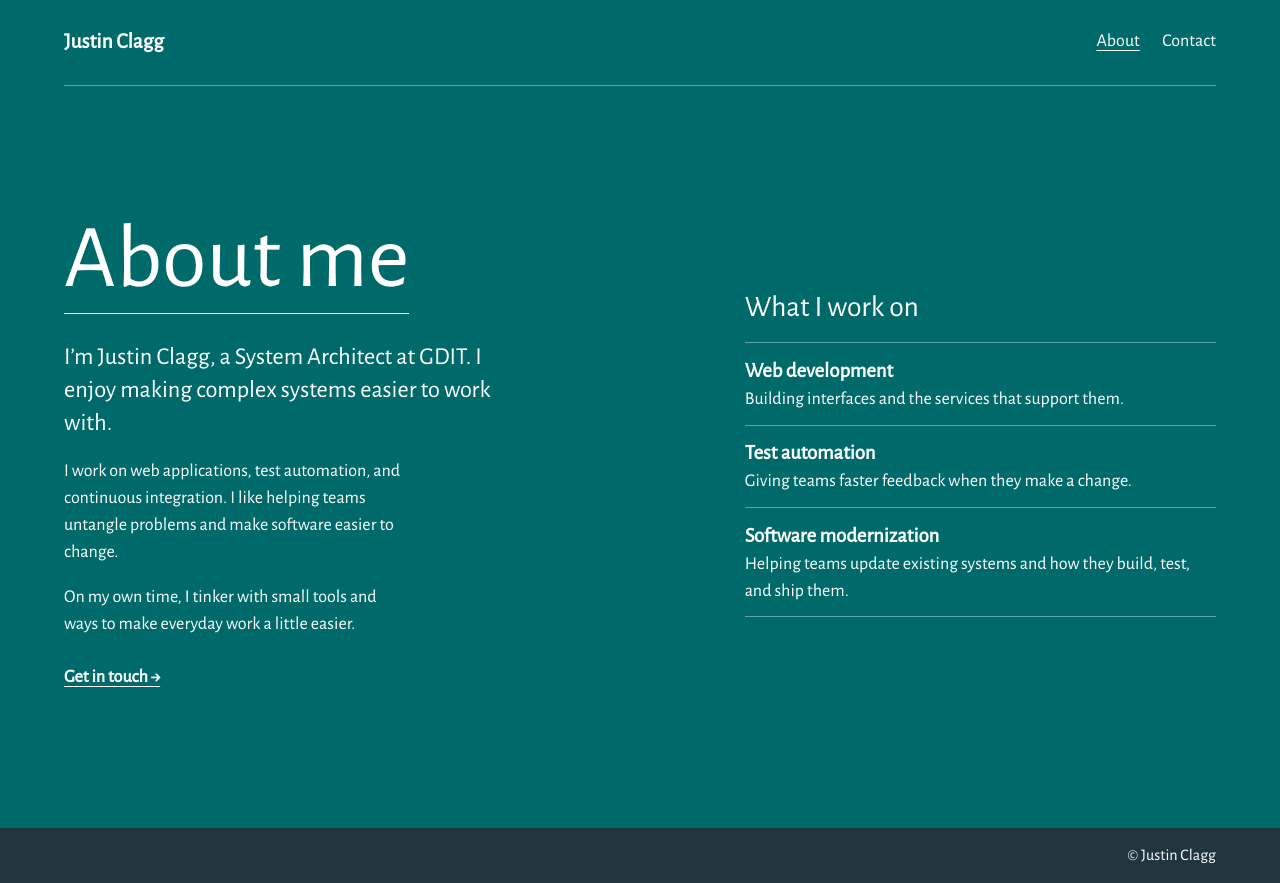
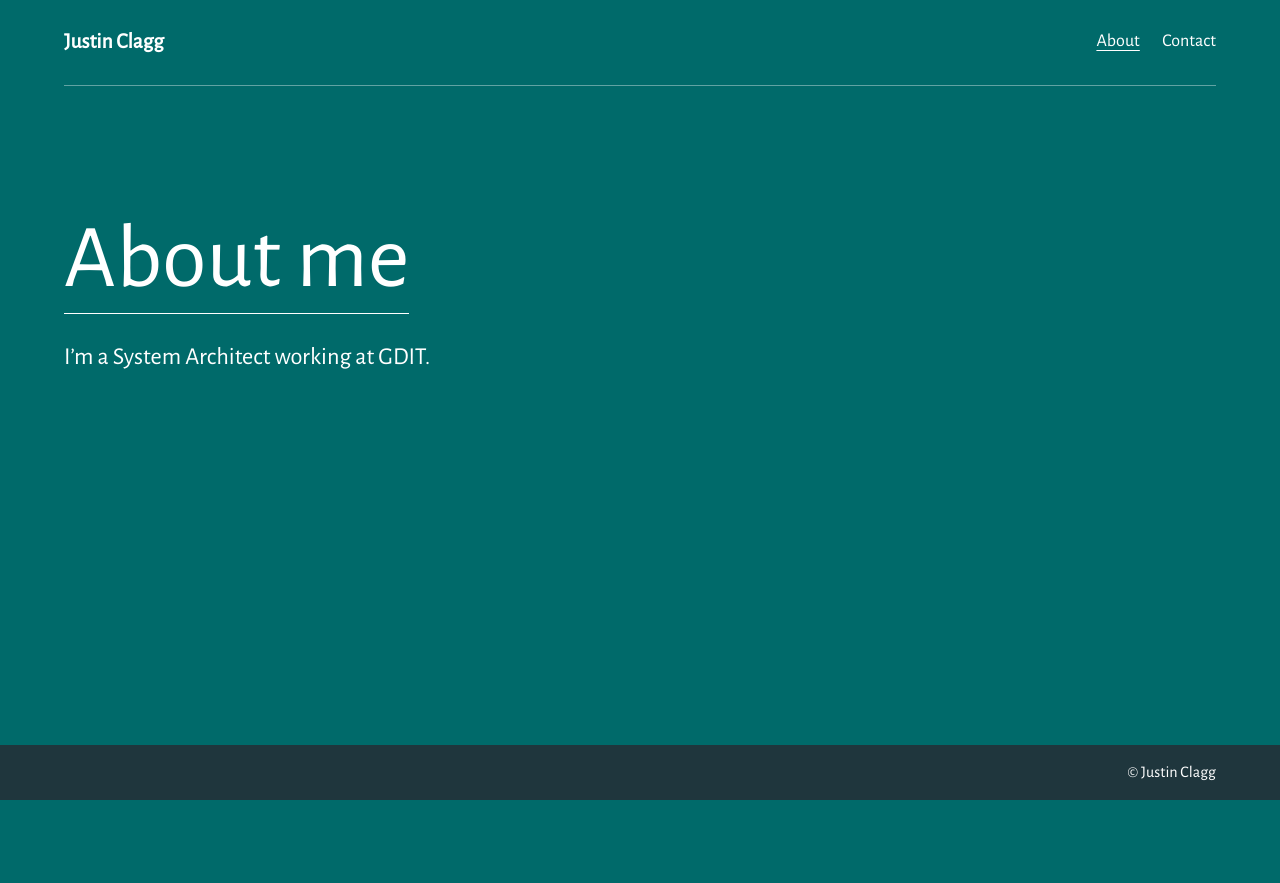
Before and after one commit to justinclagg/justinclagg.github.io, an Angular app: page / in a window 1280 px wide. After the commit the page ends 800 px from the top, so only its background shows below. Built offline with nearby package versions, Linux system fonts and the light colour scheme.

Commit message:
Simplify the launch copy

```diff
--- a/src/app/contact.html
+++ b/src/app/contact.html
@@ -1,12 +1,8 @@
-<div class="frame page-grid">
+<div class="frame page-grid page-grid-single">
   <section class="intro">
     <h1>Contact me</h1>
-    <p class="lead">Email is the easiest way to reach me.</p>
     <a class="text-link" href="mailto:justinclagg@gmail.com">justinclagg@gmail.com</a>
-  </section>
-  <section class="details" aria-labelledby="connect-heading">
-    <h2 id="connect-heading">Find me online</h2>
-    <ul class="detail-list">
+    <ul class="detail-list" aria-label="Online profiles">
       <li><a class="text-link" href="https://github.com/justinclagg">GitHub <span aria-hidden="true">↗</span></a></li>
       <li><a class="text-link" href="https://www.linkedin.com/in/justinclagg">LinkedIn <span aria-hidden="true">↗</span></a></li>
     </ul>
--- a/src/app/home.html
+++ b/src/app/home.html
@@ -1,11 +1,9 @@
-<div class="frame page-grid">
+<div class="frame page-grid page-grid-single">
   <section class="intro">
     <h1>About me</h1>
-    <p class="lead">I’m Justin Clagg, a System Architect at GDIT. I enjoy making complex systems easier to work with.</p>
-    <p>I work on web applications, test automation, and continuous integration. I like helping teams untangle problems and make software easier to change.</p>
-    <p>On my own time, I tinker with small tools and ways to make everyday work a little easier.</p>
-    <a class="text-link" href="/contact/">Get in touch <span aria-hidden="true">→</span></a>
+    <p class="lead">I’m a System Architect working at GDIT.</p>
   </section>
+  <!-- Kept for later reuse.
   <section class="details" aria-labelledby="work-heading">
     <h2 id="work-heading">What I work on</h2>
     <ul class="detail-list">
@@ -23,4 +21,5 @@
       </li>
     </ul>
   </section>
+  -->
 </div>
--- a/src/app/home.ts
+++ b/src/app/home.ts
@@ -9,7 +9,7 @@ export class Home {
   constructor() {
     setPageMetadata(
       'Justin Clagg',
-      'Justin Clagg is a System Architect at GDIT working on web development, test automation, and software modernization.',
+      'Justin Clagg is a System Architect working at GDIT.',
       '/',
     );
   }
--- a/src/styles.css
+++ b/src/styles.css
@@ -104,6 +104,10 @@ main:focus-visible {
   padding-block: clamp(2.5rem, 10vw, 7.5rem);
 }
 
+.page-grid-single {
+  grid-template-columns: minmax(0, 36rem);
+}
+
 h1,
 h2,
 h3,
```
Also changed, not shown: 1 other file (tests, documents, lock files or other folders).
